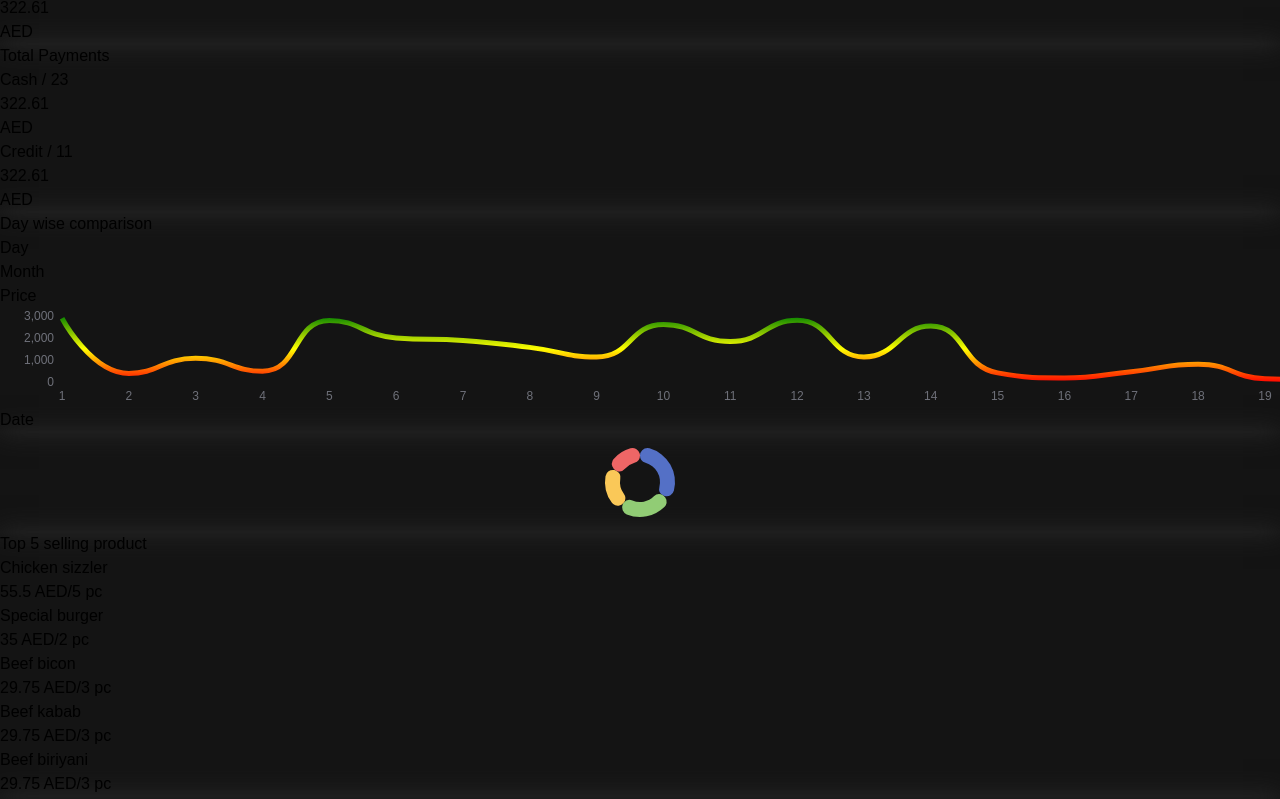
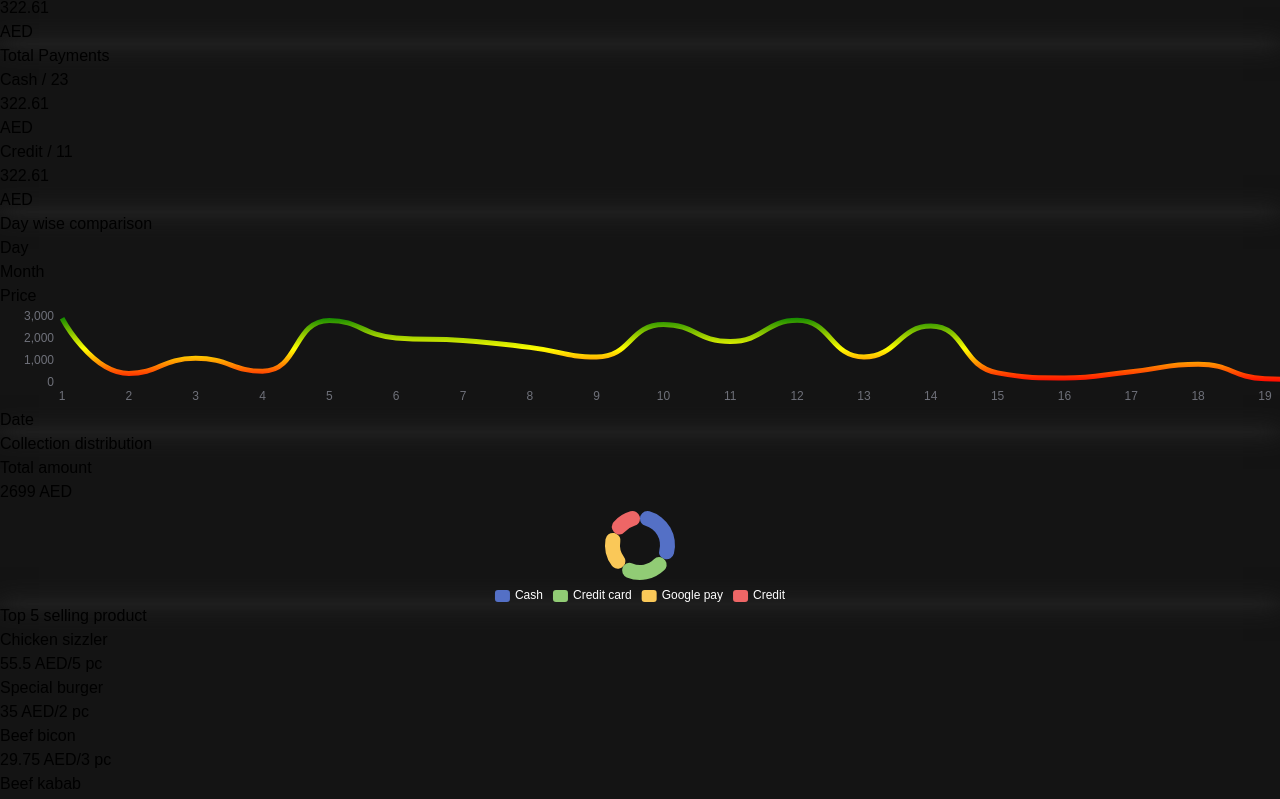
Before and after one commit to azzzrro/s_mt, a React (Vite) app: page /dashboard in a window 1280 px wide. Shown: the part 1692-2491 px from the top of the page. Built offline with nearby package versions, Linux system fonts and the light colour scheme.

Commit message:
piechart completed

```diff
--- a/src/Components/DashboardComponent.tsx
+++ b/src/Components/DashboardComponent.tsx
@@ -7,7 +7,6 @@ import { RxHamburgerMenu } from "react-icons/rx";
 import { useEffect, useState } from "react";
 import { SlCalender } from "react-icons/sl";
 import { IoMdArrowDropup } from "react-icons/io";
-
 import * as echarts from 'echarts';
 
 
@@ -208,7 +207,6 @@ export const Least5ProductsChart = ({ data }: { data: least5ProductsProps[] }) =
 const DashboardComponent = () => {
 
   // DUMMY DATA FOR SALES WISE DATA CHART
-
   const salesWiseData = [
     { name: 'Dining', amount: '99', percentage: '30' },
     { name: 'Takeaway', amount: '86', percentage: '18' },
@@ -220,7 +218,6 @@ const DashboardComponent = () => {
 
 
   // DUMMY DATA FOR TOP 5 SELLING PRODUCTS
-
   const top5ProductsData = [
     { name: "Chicken sizzler", price: "55.5", piece: "5" },
     { name: "Special burger", price: "35", piece: "2" },
@@ -230,7 +227,6 @@ const DashboardComponent = () => {
   ]
 
   // DUMMY DATA FOR LEAST 5 SELLING PRODUCTS
-
   const least5ProducstData = [
     { name: "Open item", price: 55, piece: 1 },
     { name: "Delivery charged", price: 60, piece: 5 },
@@ -245,10 +241,11 @@ const DashboardComponent = () => {
 
   // DAY WISE COMPARISON CHART & PIE CHART
 
+  const [totalAmount, settotalAmount] = useState(0)
+
   useEffect(() => {
 
-    //DUMMY DATA FOR DAY WISE COMPARISON CHART
-
+    // DUMMY DATA FOR DAY WISE COMPARISON CHART
     const dateData = []
     for (let i = 1; i <= 30; i++) {
       dateData.push(i)
@@ -317,9 +314,7 @@ const DashboardComponent = () => {
 
 
 
-
     // DUMMY DATA FOR PIE CHART
-
     const pieData = [
       { value: 900, name: 'Cash' },
       { value: 735, name: 'Credit card' },
@@ -327,17 +322,26 @@ const DashboardComponent = () => {
       { value: 484, name: 'Credit' },
     ]
 
+    const sum = pieData.reduce((a, b) => a + b.value, 0)
+    settotalAmount(sum)
+
     const piechartDom = document.getElementById('piechart')!;
     const pieChart = echarts.init(piechartDom);
 
     const pieOption = {
-      tooltip: {
-        trigger: 'item'
+      legend: {
+        top: '81%',
+        itemHeight: 12,
+        itemWidth: 15,
+        textStyle: {
+          color: 'white',
+        },
       },
       series: [
         {
           name: 'Access From',
           type: 'pie',
+          center: ['50%', '41%'],
           radius: ['40%', '70%'],
           avoidLabelOverlap: false,
           itemStyle: {
@@ -350,15 +354,20 @@ const DashboardComponent = () => {
           emphasis: {
             label: {
               show: true,
-              fontSize: 10,
-              fontWeight: 'bold'
-            }
+              fontSize: 15,
+              fontWeight: 'bold',
+              color: 'white',
+              formatter: '{b}:\n{c} AED',
+            },
+            labelLine: {
+              show: false,
+            },
           },
           labelLine: {
-            show: false
+            show: false,
           },
-          data: pieData
-        }
+          data: pieData,
+        },
       ]
     };
 
@@ -494,8 +503,8 @@ const DashboardComponent = () => {
           </div>
 
           <div className="dashboard-first-right py-1 col-span-1">
-            <div className="w-full h-full child bg-[#141414] grid grid-rows-12 grid-flow-col rounded-[15px] pr-3">
-              <div className="flex gap-3 row-span-2 justify-between px-20 items-center">
+            <div className="w-full h-full child py-10 lg:py-0 overflow-x-scroll overflow-y-hidden bg-[#141414] grid grid-rows-12 grid-flow-col rounded-[15px] pr-3">
+              <div className="flex gap-8 mb-3 lg:gap-3 row-span-2 lg:mt-3 justify-between px-10 lg:px-20 items-center">
                 <h1 className="text-white font-medium text-lg">Day wise comparison</h1>
                 <div className="flex font-medium gap-2">
                   <h1 className="text-black rounded-[8px] px-2 bg-white cursor-pointer">Day</h1>
@@ -503,7 +512,7 @@ const DashboardComponent = () => {
                 </div>
               </div>
               <div className="row-span-1 flex items-end w-[100%] px-5"><h1 className="text-white text-xs">Price</h1></div>
-              <div className="row-span-9  overflow-x-scroll w-[100%] overflow-y-hidden day-wise-chart">
+              <div className="row-span-9 mt-2 lg:mt-0 w-[100%] overflow-x-scroll overflow-y-hidden day-wise-chart">
                 <div id="main" style={{ width: 2000, height: "100%" }} />
               </div>
               <div className="row-span-12 px-2 flex items-end py-7 "><h1 className="text-white text-xs">Date</h1></div>
@@ -513,13 +522,17 @@ const DashboardComponent = () => {
 
         <div className="dashboard-second-parent w-screen h-fit flex flex-col gap-2 xl:grid xl:grid-cols-7 xl:gap-3 py-2 px-6">
 
-          <div className="bg-[#141414] child rounded-[15px] grid grid-cols-7 lg:col-span-3">
-              <div className="col-span-4">
-
+          <div className="bg-[#141414] px-10 py-10 lg:py-0 child gap-5 lg:gap-0 rounded-[15px] grid lg:grid-cols-6 lg:col-span-3">
+            <div className="lg:col-span-3  text-white flex flex-col justify-center gap-4  ">
+              <h1 className="text-xl">Collection distribution</h1>
+              <div>
+                <h1>Total amount</h1>
+                <h1 className="text-3xl">{totalAmount} AED</h1>
               </div>
-              <div className="col-span-3">
+            </div>
+            <div className="lg:col-span-3 ">
               <div id="piechart" style={{ width: "100%", height: "100%" }} />
-              </div>
+            </div>
           </div>
           <div className="bg-[#141414] child text-white rounded-[15px] lg:col-span-2 py-5 px-6">
             <h1 className="text-sm font-semibold">Top 5 selling product</h1>
--- a/src/Components/style.css
+++ b/src/Components/style.css
@@ -67,9 +67,9 @@ body{
 }
 
 .dashboard-first-left-mini-parent .child{
-    z-index: 999;
     border-radius: 15px;
     box-shadow: 0px 0px 25px 0px #292929;
+    overflow: hidden;
 }
 
 
@@ -101,3 +101,8 @@ body{
     background: #888;
     border-radius: 10px;
  }
+
+
+.dashboard-first-right .child::-webkit-scrollbar {
+    display: none;
+}
```
